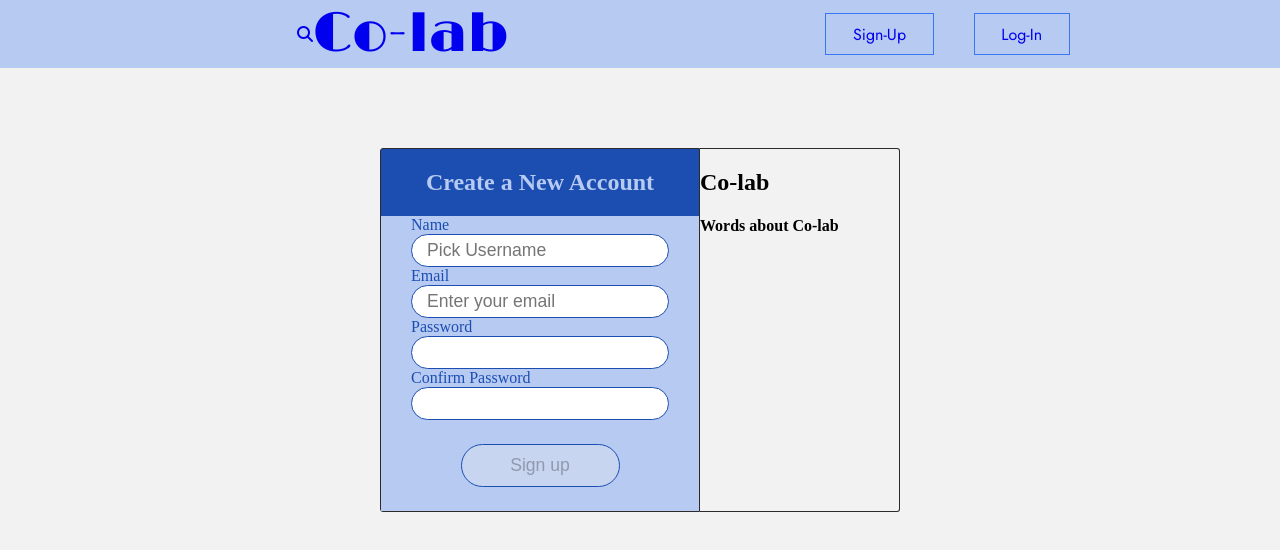
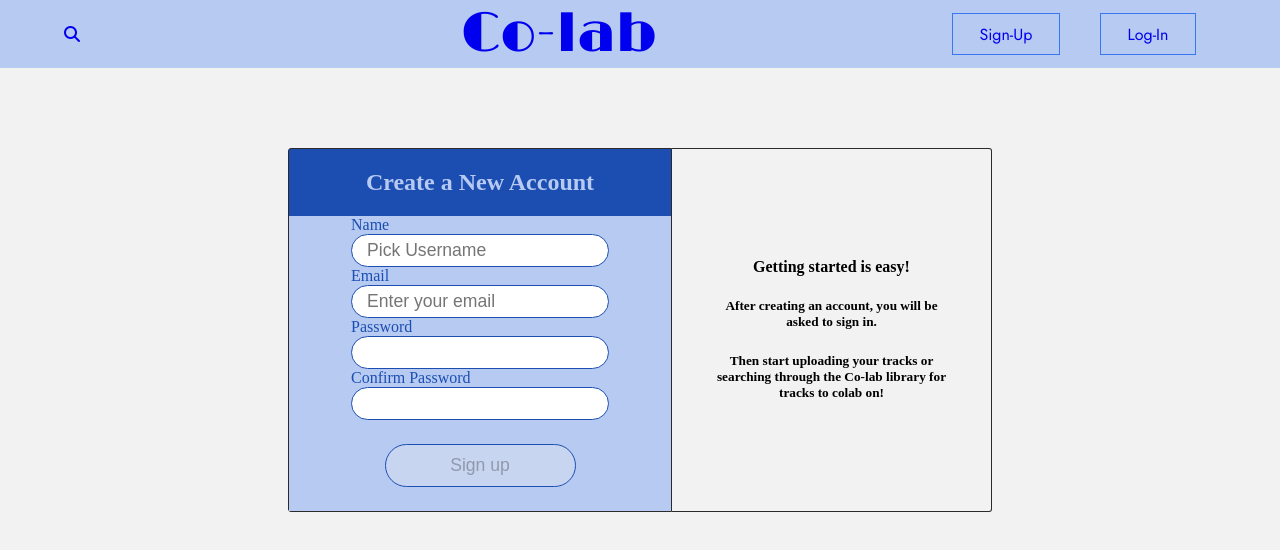
Before and after one commit to frankmarra/Co-Lab-FrontEnd, a React (Create React App) app: page /register in a window 1280 px wide. Shown: the top 550 px of the page. Built offline with nearby package versions, Linux system fonts and the light colour scheme; no server answers; the HTML template or start-up script is replaced by a standard one; a web font is replaced by a local one.

Commit message:
created random users on front page.  started front page styling

```diff
--- a/src/App.css
+++ b/src/App.css
@@ -21,12 +21,12 @@ ul {
   padding: 0;
 }
 nav {
-  display: flex;
+  /* display: flex; */
   background-color: #B6CAF2;
   color: #1c4eb2;
-  justify-content: space-evenly;
-  align-items: center;
-  width: 100%;
+  /* justify-content: space-evenly; */
+  /* align-items: center; */
+  /* width: 100%; */
 }
 
 a  {
@@ -41,19 +41,26 @@ a:visited {
   display: flex;
   justify-content: space-between;
   align-items: center;
+  margin: 0 5vw;
 }
 
 .nav-title {
   font-family: 'LimeLight', cursive;
   font-size: 3.5rem;
+  transition: 0.3s;
+}
+
+.nav-title:hover {
+  color:#c27cdf;
 }
 
 
 .nav-buttons {
   display: flex;
+  justify-content: flex-end;
 
 }
-.nav-buttons li, .user-page-crud li {
+.nav-buttons a, .user-page-crud li {
 
   border: 1px solid #3876F2;
   margin: 0 20px;
@@ -62,7 +69,7 @@ a:visited {
   transition: 0.3s;
 }
 
-.nav-buttons li:hover, .user-page-crud li:hover, .add-track-form button:hover, .update-track-form button:hover, .add-track-confirm-buttons button:hover, .update-track-confirm-buttons button:hover {
+.nav-buttons a:hover, .user-page-crud li:hover, .add-track-form button:hover, .update-track-form button:hover, .add-track-confirm-buttons button:hover, .update-track-confirm-buttons button:hover, .update-user-form button:hover {
   box-shadow: 0 0 2px 2px #c27cdf;
 }
 
@@ -74,7 +81,7 @@ a:visited {
 }
 .home-top-image-carousel {
   margin: 2%;
-  height: 50vh;
+  height: 40vh;
   overflow: hidden;
 }
 .home-image {
@@ -89,9 +96,26 @@ a:visited {
 .about-colab {
   position: absolute;
   color: white;
-  left: 50%;
-  top: 25%;
-  transform: translate(-25%, -50%);
+  left: 44.5%;
+  top: 40%;
+  transform: translate(-40%, -40%);
+  text-align: center;
+}
+
+.about-colab-info {
+  font-family: 'Limelight', cursive;
+  font-size: 3rem;
+}
+
+.about-colab-words {
+  font-family: 'Jost', sans-serif;
+  font-size: 2rem;
+  transition: 0.3s;
+  color: #f2f2f2;
+}
+
+.about-colab-words:hover {
+  color:#c27cdf;
 }
 
 .home-center {
@@ -108,6 +132,23 @@ a:visited {
   text-align: center;
 }
 
+.random-users {
+  display: flex;
+}
+
+.random-user-wrapper {
+  display: flex;
+  flex-flow: column;
+}
+
+
+
+.random-user-pic-and-name img {
+  height: 50px;
+  width: 50px;
+  border-radius: 50%;
+}
+
 /* Sign up page */
 .signup-page-wrapper {
   display: flex;
@@ -122,7 +163,7 @@ a:visited {
   border-top-left-radius: 3px;
   border-bottom-left-radius: 3px;
   margin: 10vh 0;
-  width: 25vw;
+  width: 30vw;
   text-align: center;
   background-color: #1c4eb2;
   color:#B6CAF2;
@@ -133,7 +174,7 @@ a:visited {
   border-top-right-radius: 3px;
 }
 
-.signup-form, .add-track-form, .update-track-form {
+.signup-form, .add-track-form, .update-track-form, .update-user-form {
   display: flex;
   flex-flow: column;
   background-color: #B6CAF2;
@@ -157,14 +198,20 @@ a:visited {
   border-bottom-right-radius: 3px;
   border-left: none;
   margin: 10vh 0;
-  width: 25vh;
+  width: 25vw;
+  display: flex;
+  flex-flow: column;
+  justify-content: center;
+  text-align: center;
+}
 
+.signup-about {
+  margin: 0 3vw;
 }
 
 .input-wrapper {
   display: flex;
   flex-flow: column;
-  /* margin: 3vh 0 0 0; */
   text-align: left;
 }
 
@@ -271,7 +318,7 @@ input {
 }
 /* Add Track + Update Track*/
 
-.add-track-wrapper, .update-track-wrapper {
+.add-track-wrapper, .update-track-wrapper, .update-user-wrapper {
   display: flex;
   flex-flow: column;
   align-items: center;
@@ -279,7 +326,7 @@ input {
 
 
 
-.add-track-form-wrapper, .update-track-form-wrapper {
+.add-track-form-wrapper, .update-track-form-wrapper, .update-user-form-wrapper {
   border: 1px solid rgb(44, 42, 42);
   text-align: center;
   border-radius: 3px;
@@ -335,7 +382,7 @@ input {
   display: flex;
 }
 
-.add-track-form button, .update-track-form button, .add-track-confirm-buttons button, .update-track-confirm-buttons button {
+.add-track-form button, .update-track-form button, .add-track-confirm-buttons button, .update-track-confirm-buttons button, .update-user-form button {
   border: 1px solid #1c4eb2;
   background-color: #B6CAF2;
   color:#1c4eb2;
--- a/src/App.js
+++ b/src/App.js
@@ -22,26 +22,22 @@ function App() {
   const [genres, setGenres] = useState()
   const [metadata, setMetadata] = useState()
   const [needs, setNeeds] = useState()
-  const [tracks, setTracks] = useState()
-  const [tracksLength, setTracksLength] = useState()
   const [userDetails, setUserDetails] = useState()
   const [userTracks, setUserTracks] = useState()
   const [trackDetails, setTrackDetails] = useState()
+  const [users, setUsers] = useState([])
 
   useEffect(() => {
     const token = localStorage.getItem('token')
     if (token) {
       checkToken()
     }
-
-    const getTracks = async () => {
+    const getUsers = async () => {
       const response = await axios.get(
-        `https://colabdb.herokuapp.com/api/tracks`
+        `https://colabdb.herokuapp.com/api/users`
       )
-      setTracks(response.data)
-      setTracksLength(response.data.length)
+      setUsers(response.data)
     }
-
     const getGenres = async () => {
       const response = await axios.get(
         `https://colabdb.herokuapp.com/api/genres`
@@ -64,7 +60,7 @@ function App() {
     getGenres()
     getMetadata()
     getNeeds()
-    getTracks()
+    getUsers()
   }, [])
 
   const handleLogOut = () => {
@@ -87,16 +83,7 @@ function App() {
         handleLogOut={handleLogOut}
       />
       <Routes>
-        <Route
-          path="/"
-          element={
-            <Home
-              tracks={tracks}
-              tracksLength={tracksLength}
-              activeUser={activeUser}
-            />
-          }
-        />
+        <Route path="/" element={<Home users={users} />} />
         <Route
           path="/register"
           element={
--- a/src/components/Nav.jsx
+++ b/src/components/Nav.jsx
@@ -4,44 +4,50 @@ const Nav = ({ authenticated, activeUser, handleLogOut }) => {
   let authenticatedOptions
   if (activeUser) {
     authenticatedOptions = (
-      <ul className="nav-buttons">
-        <li>
-          <Link to={`/users/${activeUser.id}`}>{activeUser.userName}</Link>
-        </li>
-        <li>
+      <ul className="nav-search-title">
+        <Link to="/search">
+          <li>
+            <i className="fa-solid fa-magnifying-glass"></i>
+          </li>
+        </Link>
+        <Link className="nav-title" to="/">
+          <li>Co-lab</li>
+        </Link>
+        <div className="nav-buttons">
+          <Link to={`/users/${activeUser.id}`}>
+            <li>{activeUser.userName}</li>
+          </Link>
           <Link to="/" className="logout-button" onClick={handleLogOut}>
-            Log Out
+            <li>Log Out</li>
           </Link>
-        </li>
+        </div>
       </ul>
     )
   }
 
   const publicOptions = (
-    <ul className="nav-buttons">
-      <li>
-        <Link to="/register">Sign-Up</Link>
-      </li>
-      <li>
-        <Link to="/signin">Log-In</Link>
-      </li>
+    <ul className="nav-search-title">
+      <Link to="/search">
+        <li>
+          <i className="fa-solid fa-magnifying-glass"></i>
+        </li>
+      </Link>
+      <Link className="nav-title" to="/">
+        <li>Co-lab</li>
+      </Link>
+      <div className="nav-buttons">
+        <Link to="/register">
+          <li>Sign-Up</li>
+        </Link>
+        <Link to="/signin">
+          <li>Log-In</li>
+        </Link>
+      </div>
     </ul>
   )
   return (
     <header>
       <nav>
-        <ul className="nav-search-title">
-          <li>
-            <Link to="/search">
-              <i className="fa-solid fa-magnifying-glass"></i>
-            </Link>
-          </li>
-          <li>
-            <Link className="nav-title" to="/">
-              Co-lab
-            </Link>
-          </li>
-        </ul>
         {authenticated && activeUser ? authenticatedOptions : publicOptions}
       </nav>
     </header>
--- /dev/null
+++ b/src/components/RandomUserCard.jsx
@@ -0,0 +1,36 @@
+import ReactPlayer from 'react-player'
+
+const RandomUserCard = ({ randomUser }) => {
+  return (
+    randomUser && (
+      <div className="random-user-wrapper">
+        <div className="random-user-banner">
+          <img src="" alt={randomUser.userName} />
+          <div className="random-user-pic-and-name">
+            <img src={randomUser.userPic} alt={randomUser.userName} />
+            {randomUser.userName}
+          </div>
+          <div className="random-user-song-name">
+            {randomUser.Tracks[0].trackName}
+          </div>
+        </div>
+        <div className="react-player-wrapper">
+          <ReactPlayer
+            url={randomUser.Tracks[0].trackAudio}
+            className="react-player"
+            controls={true}
+            height="100%"
+            width="100%"
+            config={{
+              file: {
+                forceAudio: true
+              }
+            }}
+          />
+        </div>
+      </div>
+    )
+  )
+}
+
+export default RandomUserCard
--- a/src/pages/Signup.jsx
+++ b/src/pages/Signup.jsx
@@ -28,7 +28,7 @@ const Signup = ({ setActiveUser }) => {
       password: '',
       confirmPassword: ''
     })
-    navigate(`/users/${newUser.id}`)
+    navigate(`/signin`)
   }
 
   return (
@@ -92,8 +92,12 @@ const Signup = ({ setActiveUser }) => {
       </div>
       <div className="signup-about-wrapper">
         <div className="signup-about">
-          <h2>Co-lab</h2>
-          <h4>Words about Co-lab</h4>
+          <h4>Getting started is easy!</h4>
+          <h5>After creating an account, you will be asked to sign in.</h5>
+          <h5>
+            Then start uploading your tracks or searching through the Co-lab
+            library for tracks to colab on!
+          </h5>
         </div>
       </div>
     </div>
--- a/src/pages/UpdateUser.jsx
+++ b/src/pages/UpdateUser.jsx
@@ -42,11 +42,15 @@ const UpdateUser = ({ activeUser, authenticated, userDetails }) => {
   }
 
   return userDetails ? (
-    <div>
     <div className="update-user-wrapper">
       <div className="update-user-form-wrapper">
-          <h2>Update {userDetails.userName}</h2>
-          <form className="user-update-form" onSubmit={handleSubmit}>
+        <div className="heading-font">update</div>
+        <div className="heading-alt-font">{activeUser.userName}</div>
+        <form
+          className="update-user-form"
+          id="update-user"
+          onSubmit={handleSubmit}
+        >
           <div className="input-wrapper">
             <label htmlFor="userName">User Name:</label>
             <input
@@ -100,17 +104,21 @@ const UpdateUser = ({ activeUser, authenticated, userDetails }) => {
               onChange={handleChange}
               name="userAbout"
               value={formValues.userAbout}
+              form="update-user"
+              rows="4"
+              cols="50"
             >
               This will be displayed on your profile to other users. Let them
               know a little about ya'self.
             </textarea>
           </div>
+          <div className="form-buttons">
             <button type="Submit">Submit</button>
-          </form>
             <button onClick={() => navigate(`/users/${activeUser.id}`)}>
               Cancel
             </button>
           </div>
+        </form>
       </div>
     </div>
   ) : (
```
Also changed, not shown: src/pages/Home.jsx (+33 -22 lines). Lines whose indentation alone changed are shown as unchanged.
